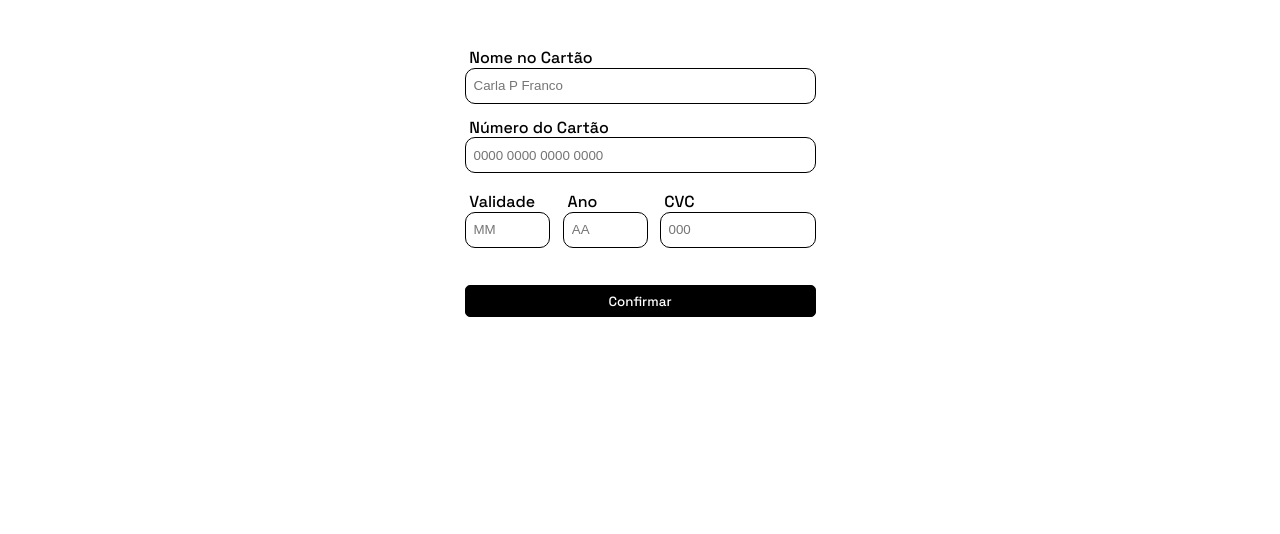
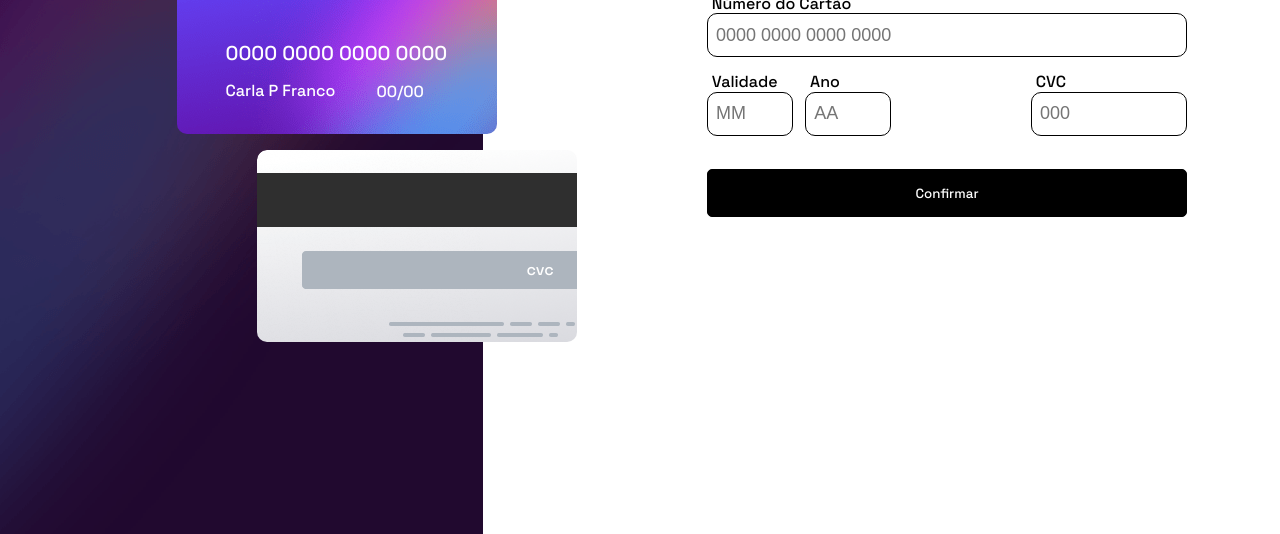
Before and after one commit to LipePLima/form-pagamento, a plain HTML site: page index.html in a window 1280 px wide. Shown: the part 266-800 px from the top of the page. Drawn offline with Linux system fonts and the light colour scheme.

Commit message:
Layout desktop concluído

```diff
--- a/css/main.css
+++ b/css/main.css
@@ -74,7 +74,7 @@ body {
     justify-content: center;
     align-items: center;
     flex-direction: column;
-    margin: 220px 0 0 0;
+    margin: 13.75rem 0 0 0;
     width: 100%;
 }
 
--- a/css/mediaQ.css
+++ b/css/mediaQ.css
@@ -1,10 +1,68 @@
-@media screen and (min-width: 1065px) {
+@media screen and (min-width: 980px) {
     body {
         display: flex;
-        flex-direction: column;
+        justify-content: space-between;
     }
 
     .imagem {
         background-image: url(../images/bg-main-desktop.png);
+        width: 483px;
+        height: 100%;
+        transform: rotate(90);
+    }
+
+    .cartao-frente {
+        background-image: url(../images/bg-card-front.png);
+        width: 20rem;
+        height: 12rem;
+        margin: -25rem 0 0 270px;
+    }
+
+    .cartao-tras {
+        background-image: url(../images/bg-card-back.png);
+        width: 20rem;
+        height: 12rem;
+        margin: 1rem 0 0 350px;
+    }
+
+    #logo-card {
+        margin: 20px 0 0 20px;
+    }
+
+    #num-card {
+        margin: 62px 49px 0 49px;
+    }
+
+    #name-card {
+        margin: 20px 0 0 49px;
+    }
+
+    #cvc-card {
+        padding: 112px 0 0 270px;
+    }
+
+    .container-form {
+        position: initial;
+        width: 60%;
+        margin: 3rem 0 0 30.188rem;
+    }
+
+    .container-form__form {
+        margin: 8rem 0 0 10rem;
+        width: 30rem;
+        height: 32rem;
+    }
+
+    .info {
+        font-size: 18px;
+        height: 2.5rem;
+    }
+
+    .button {
+        height: 3rem;
+    }
+
+    .button:hover {
+        cursor: pointer;
     }
 }
```
Also changed, not shown: 1 other file.
